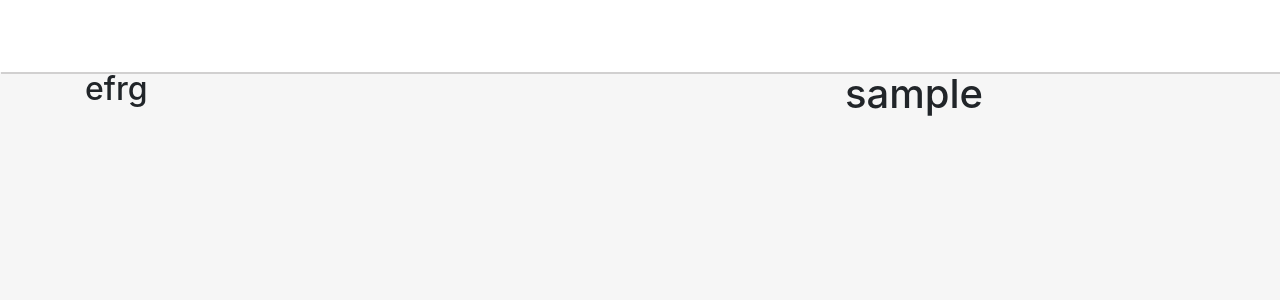
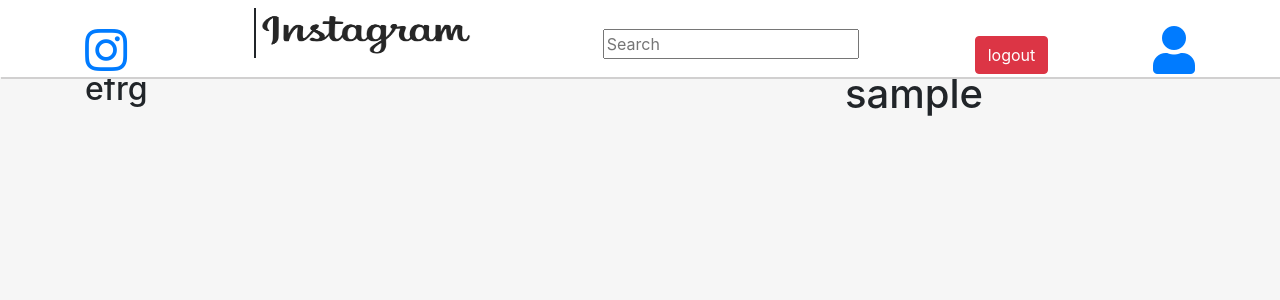
Before and after one commit to njoroge33/instamedia, a Django app: page /home/ in a window 1280 px wide. Shown: the top 300 px of the page. Run offline with Django 3.2, Linux system fonts and the light colour scheme; the visitor is signed in with stand-in values (Sample User, id 1); some libraries are stand-ins or nearby versions.

Commit message:
style the navbar html

```diff
--- a/instaphoto/templates/base.html
+++ b/instaphoto/templates/base.html
@@ -16,6 +16,7 @@
     {% bootstrap_css %}
     <link rel="stylesheet" href="{% static 'css/index.css' %}">
     <link rel="shortcut icon" type="image/jpg" href="{% static 'images/favicon.ico' %}"/>
+    <link rel="stylesheet" href="https://use.fontawesome.com/releases/v5.5.0/css/all.css" integrity="sha384-B4dIYHKNBt8Bc12p+WXckhzcICo0wtJAoU8YZTY5qE0Id1GSseTk6S+L3BlXeVIU" crossorigin="anonymous">
   {% endblock %}
 
 </head>
--- a/instaphoto/templates/navbar.html
+++ b/instaphoto/templates/navbar.html
@@ -1,6 +1,18 @@
-<nav class="navbar navbar-dark bg-white fixed-top" style="box-shadow:1px 2px rgb(209, 208, 208);">
-    <div class="container-fluid">
-      <div class="navbar-header">
-        <a class="navbar-brand" ><h2>Insta</h2></a>
+{% load static%}
+<nav class="navbar navbar-dark bg-white fixed-top" style="box-shadow:1px 2px rgb(209, 208, 208);height: 77px;">
+  <div class="container-fluid">
+    <div class="navbar-header container">
+      <a class="fab fa-instagram fa-3x" style="margin-top:1%;padding-right: 2%;"></a>
+      <img src="{{request.scheme}}://{{request.META.HTTP_HOST}}{% static 'images/logo.jpg' %}" class="img-fluid"
+        style="height:50px;width:20%;margin-bottom:2%;border-left:2px solid;">
+      <input placeholder="Search" style="margin-left:2%;">
+      {% if user.is_authenticated %}
+      <a href="{%url 'logout_url'%}" class="btn btn-danger float-right"
+        style="margin-top:2%;margin-left: 1%;">logout</a>
+      <a class="fa fa-user fa-3x float-right" style="margin-top:1%"></a>
+      {% endif %}
+    </div>
+  </div>
+
 
 </nav>
--- a/instaphoto/urls.py
+++ b/instaphoto/urls.py
@@ -6,5 +6,5 @@ urlpatterns = [
     path('', views.signup, name='signup'),
     re_path(r'^home/', views.index, name='home'),
     re_path(r'^login/', LoginView.as_view(), name='login_url'),
-    re_path(r'^logout/', LogoutView.as_view(next_page='signup'), name='logout_url'),
+    re_path(r'^logout/', LogoutView.as_view(next_page='login_url'), name='logout_url'),
 ]
```
